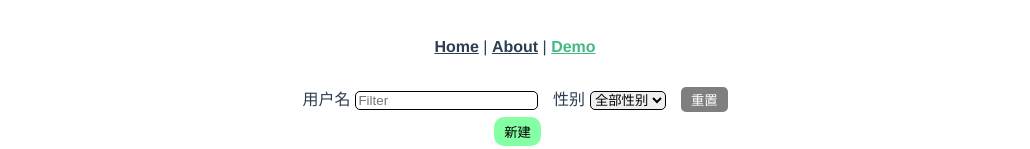
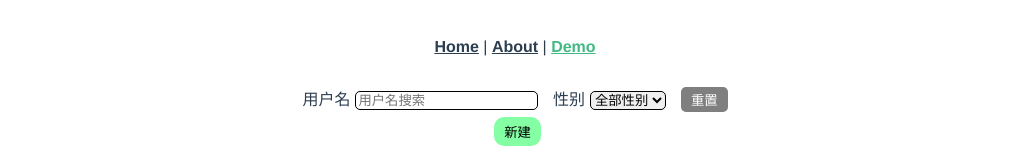
Before and after one commit to yimingtravispan/demo, a Vue app: page /demo in a window 1280 px wide. Shown: the top 149 px of the page, without its empty margins (125-1155 px from the left). Built offline with nearby package versions, Linux system fonts and the light colour scheme.

Commit message:
cleaning

```diff
--- a/src/views/DemoPage.vue
+++ b/src/views/DemoPage.vue
@@ -2,7 +2,6 @@
 import { ref, computed, defineEmits } from "vue";
 import Edit from "../components/EditModal.vue";
 import users from "../assets/data.JSON";
-import { selectGroupKey } from "element-plus";
 
 const names = ref(users.users);
 // change selected to users id
@@ -91,7 +90,7 @@ const resetSearch = () => {
 
 <template>
   <div>
-    用户名<input v-model="search" placeholder="Filter" /> 性别<select
+    用户名<input v-model="search" placeholder="用户名搜索" /> 性别<select
       v-model="searchGender"
     >
       <option value="" selected>全部性别</option>
```
